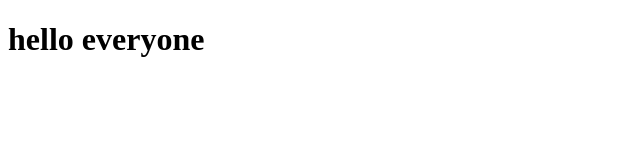
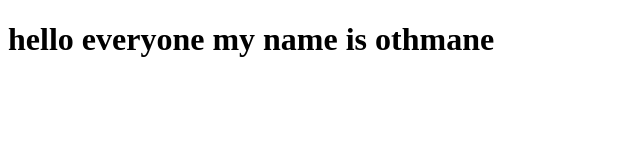
Before and after one commit to othmanelz/coursera-test, a plain HTML site: page site/INDEX.HTML in a window 1280 px wide. Shown: the whole page, without its empty margins (0-640 px from the left). Drawn offline with Linux system fonts and the light colour scheme.

Commit message:
small addition

```diff
--- a/site/INDEX.HTML
+++ b/site/INDEX.HTML
@@ -3,5 +3,5 @@
     <title>Hello coursera!</title>
 </head>
 <body>
-    <h1>hello everyone</h1>
+    <h1>hello everyone my name is othmane </h1>
 </body>
```
